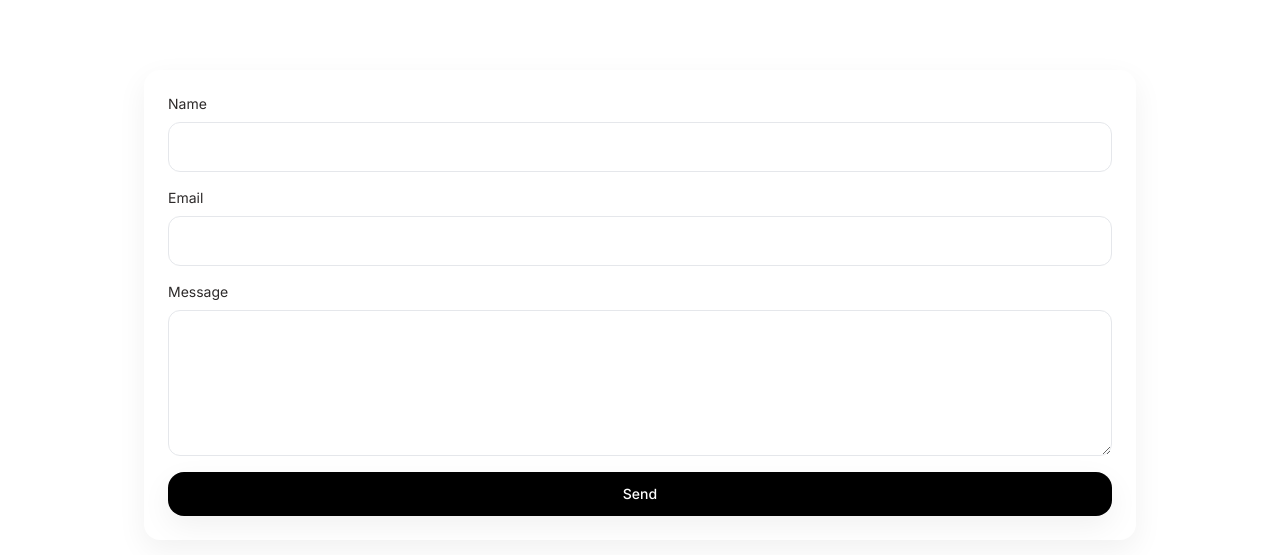
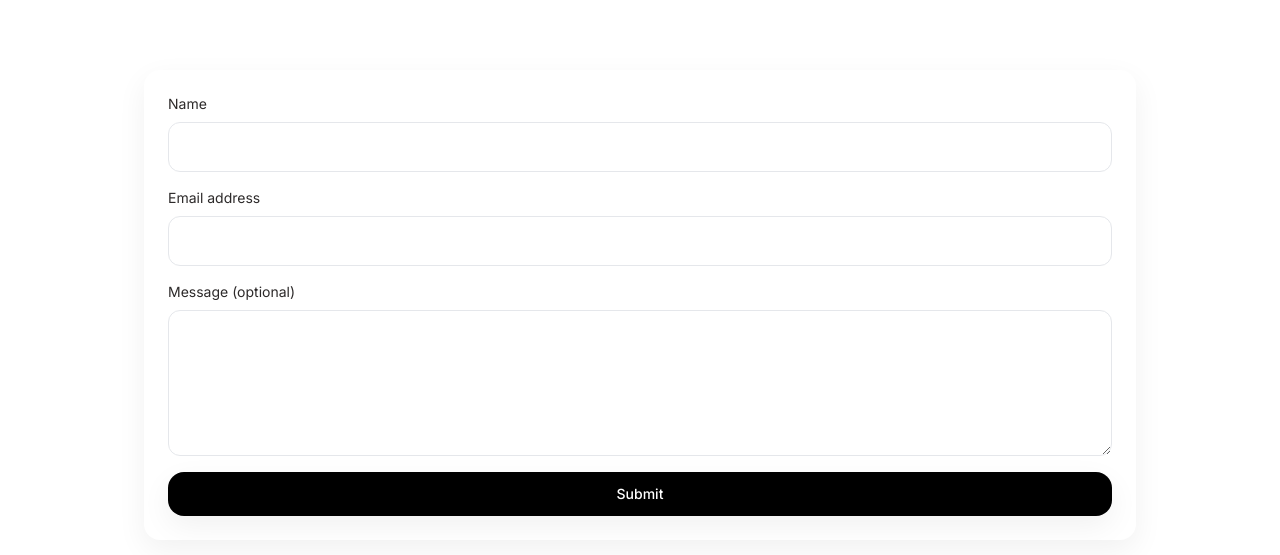
Before and after one commit to eliegamala/Louise-Decor-Design-1, a Next.js app: page /contact in a window 1280 px wide. Shown: the part 359-914 px from the top of the page. Built offline with nearby package versions, Linux system fonts and the light colour scheme; a web font is replaced by a local one.

Commit message:
Update contact.tsx

```diff
--- a/pages/contact.tsx
+++ b/pages/contact.tsx
@@ -11,6 +11,33 @@ export const getStaticProps: GetStaticProps = async () => {
 
 export default function ContactPage({ page }: any) {
   const [submitted, setSubmitted] = useState(false);
+  const [submitting, setSubmitting] = useState(false);
+  const [error, setError] = useState<string | null>(null);
+
+  async function handleSubmit(e: React.FormEvent<HTMLFormElement>) {
+    e.preventDefault();
+    setSubmitting(true);
+    setError(null);
+
+    const form = e.currentTarget;
+    const data = new FormData(form);
+    // Netlify requires form-name in the payload
+    if (!data.get('form-name')) data.set('form-name', 'contact');
+
+    try {
+      await fetch('/__forms.html', {
+        method: 'POST',
+        headers: { 'Content-Type': 'application/x-www-form-urlencoded' },
+        body: new URLSearchParams(data as any).toString(),
+      });
+      setSubmitted(true);
+      form.reset();
+    } catch (err: any) {
+      setError('Something went wrong. Please try again.');
+    } finally {
+      setSubmitting(false);
+    }
+  }
 
   return (
     <Layout>
@@ -25,61 +52,37 @@ export default function ContactPage({ page }: any) {
               <p>Your message has been sent. We’ll get back to you shortly.</p>
             </div>
           ) : (
-            <>
-              {/* Hidden iframe for Netlify form submission */}
-              <iframe
-                name="hidden_iframe"
-                style={{ display: 'none' }}
-                onLoad={() => {
-                  if (submitted) return;
-                  setSubmitted(true);
-                }}
-              ></iframe>
-
             <form
               name="contact"
-                method="POST"
-                data-netlify="true"
-                action="/"
-                target="hidden_iframe"
+              onSubmit={handleSubmit}
               className="card p-6 grid gap-4"
+              // NOTE: no data-netlify attribute here anymore
             >
-                {/* Netlify form identification */}
               <input type="hidden" name="form-name" value="contact" />
+              {/* honeypot for spam */}
+              <input type="text" name="bot-field" className="hidden" tabIndex={-1} autoComplete="off" />
 
               <label className="grid gap-2">
                 <span className="text-sm">Name</span>
-                  <input
-                    name="name"
-                    required
-                    className="rounded-xl border px-3 py-3"
-                  />
+                <input name="name" required className="rounded-xl border px-3 py-3" />
               </label>
 
               <label className="grid gap-2">
-                  <span className="text-sm">Email</span>
-                  <input
-                    name="email"
-                    type="email"
-                    required
-                    className="rounded-xl border px-3 py-3"
-                  />
+                <span className="text-sm">Email address</span>
+                <input name="email" type="email" required className="rounded-xl border px-3 py-3" />
               </label>
 
               <label className="grid gap-2">
-                  <span className="text-sm">Message</span>
-                  <textarea
-                    name="message"
-                    rows={5}
-                    className="rounded-xl border px-3 py-3"
-                  />
+                <span className="text-sm">Message (optional)</span>
+                <textarea name="message" rows={5} className="rounded-xl border px-3 py-3" />
               </label>
 
-                <button type="submit" className="btn btn-primary">
-                  Send
+              {error && <p className="text-red-600 text-sm">{error}</p>}
+
+              <button type="submit" className="btn btn-primary" disabled={submitting}>
+                {submitting ? 'Submitting…' : 'Submit'}
               </button>
             </form>
-            </>
           )}
         </div>
       </section>
```
Lines whose indentation alone changed are shown as unchanged.
